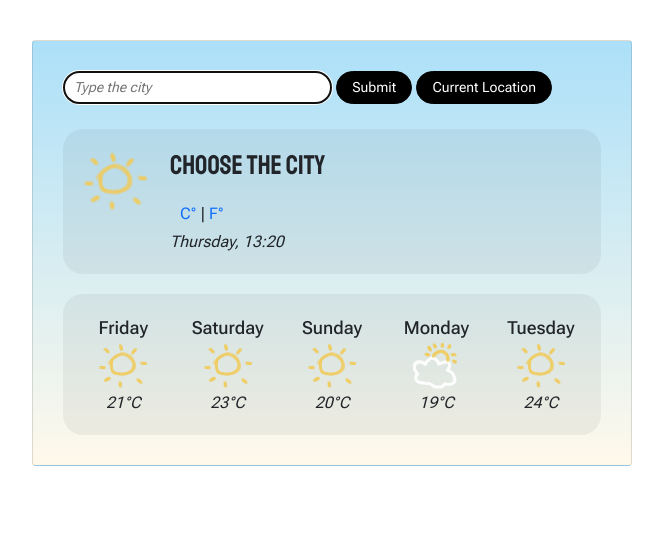
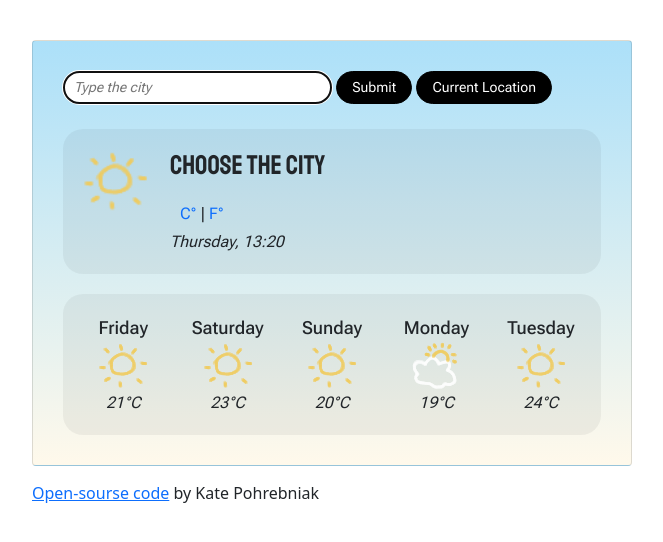
Before and after one commit to Kaka8548/weather-app, a plain HTML site: page index.html in a window 1280 px wide. Shown: the whole page, without its empty margins (308-971 px from the left). Drawn offline with nearby package versions, Linux system fonts and the light colour scheme; no server answers.

Commit message:
Added footer with code link

```diff
--- a/index.html
+++ b/index.html
@@ -94,6 +94,12 @@
           </div>
         </div>
       </div>
+      <div class="footer">
+        <a href="https://github.com/Kaka8548/weather-app" target="_blank"
+          >Open-sourse code</a
+        >
+        by Kate Pohrebniak
+      </div>
     </div>
     <script src="./src/script.js"></script>
   </body>
--- a/src/styles.css
+++ b/src/styles.css
@@ -1,10 +1,14 @@
+.container {
+  width: 100%;
+  max-width: 600px;
+  min-width: 500px;
+  padding: 0;
+}
+
 .card {
   background: linear-gradient(to top, #fff9eb 0%, #ace0f9 100%);
   padding: 30px;
-  margin: 40px auto;
-  width: 100%;
-  max-width: 600px;
-  min-width: 500px;
+  margin: 40px auto 15px;
 }
 
 .search {
```
